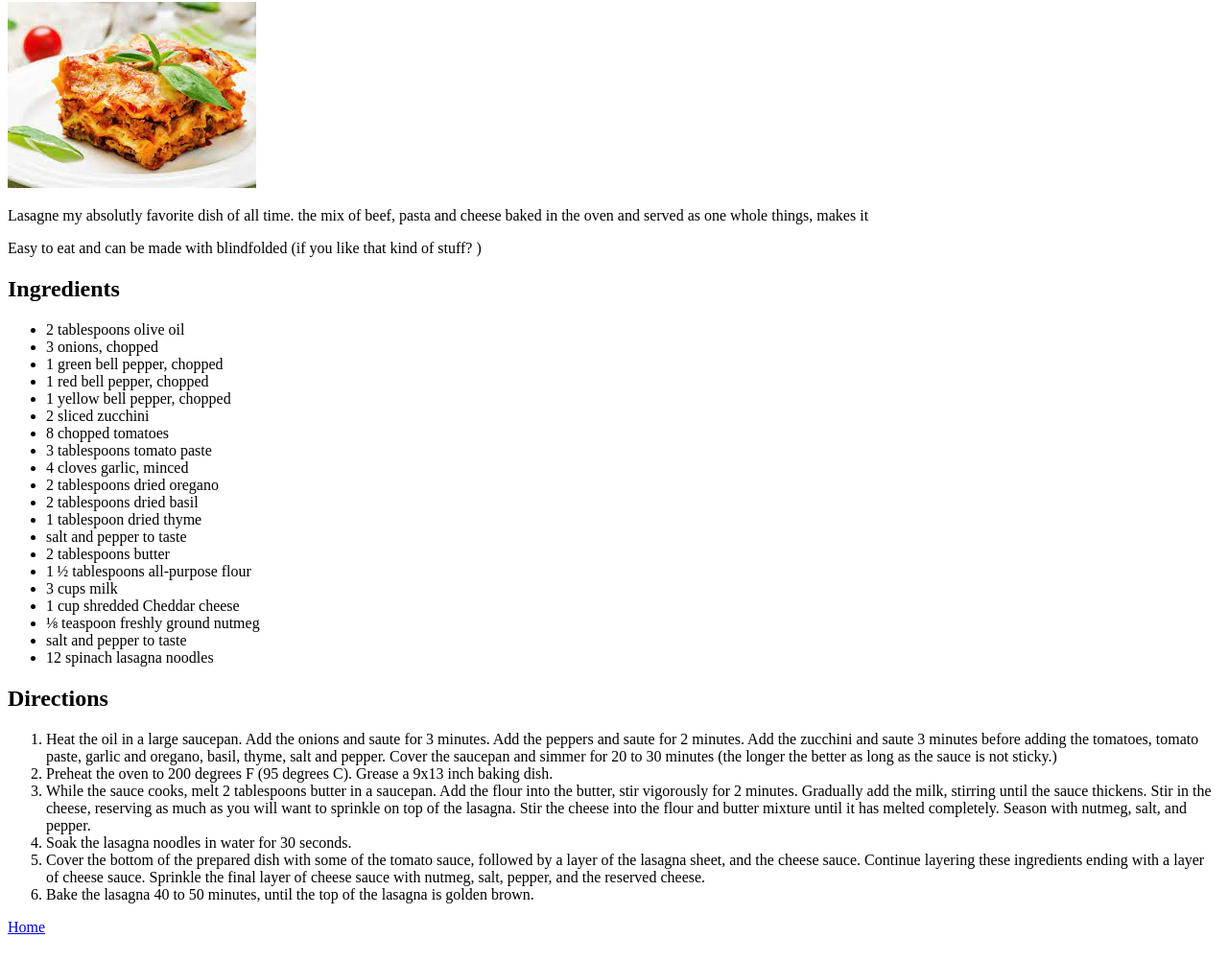
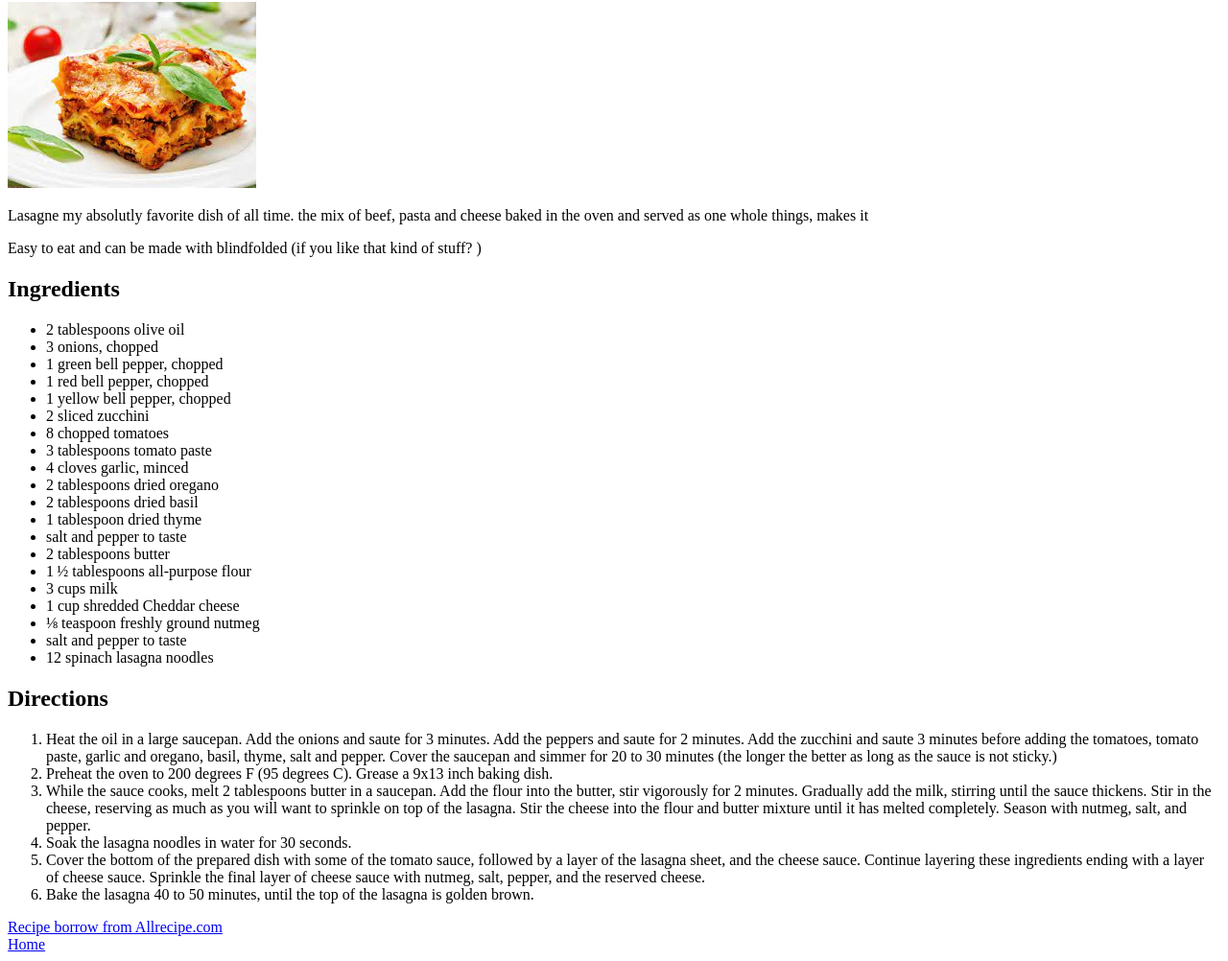
Before and after one commit to dk-ties/odin_recipes, a plain HTML site: page recipe/lasagne.html in a window 1280 px wide. Shown: the part 78-1080 px from the top of the page at 96% size. Drawn offline with Linux system fonts and the light colour scheme.

Commit message:
Link to lasagne origin site

```diff
--- a/recipe/lasagne.html
+++ b/recipe/lasagne.html
@@ -54,6 +54,8 @@
             Bake the lasagna 40 to 50 minutes, until the top of the lasagna is golden brown.
             </li>
         </ol>
+        <a href="https://www.allrecipes.com/recipe/16513/lisas-lasagne/">Recipe borrow from Allrecipe.com</a>
+        <br>
         <a href="../index.html">Home</a>
     </body>
 </html>
```
